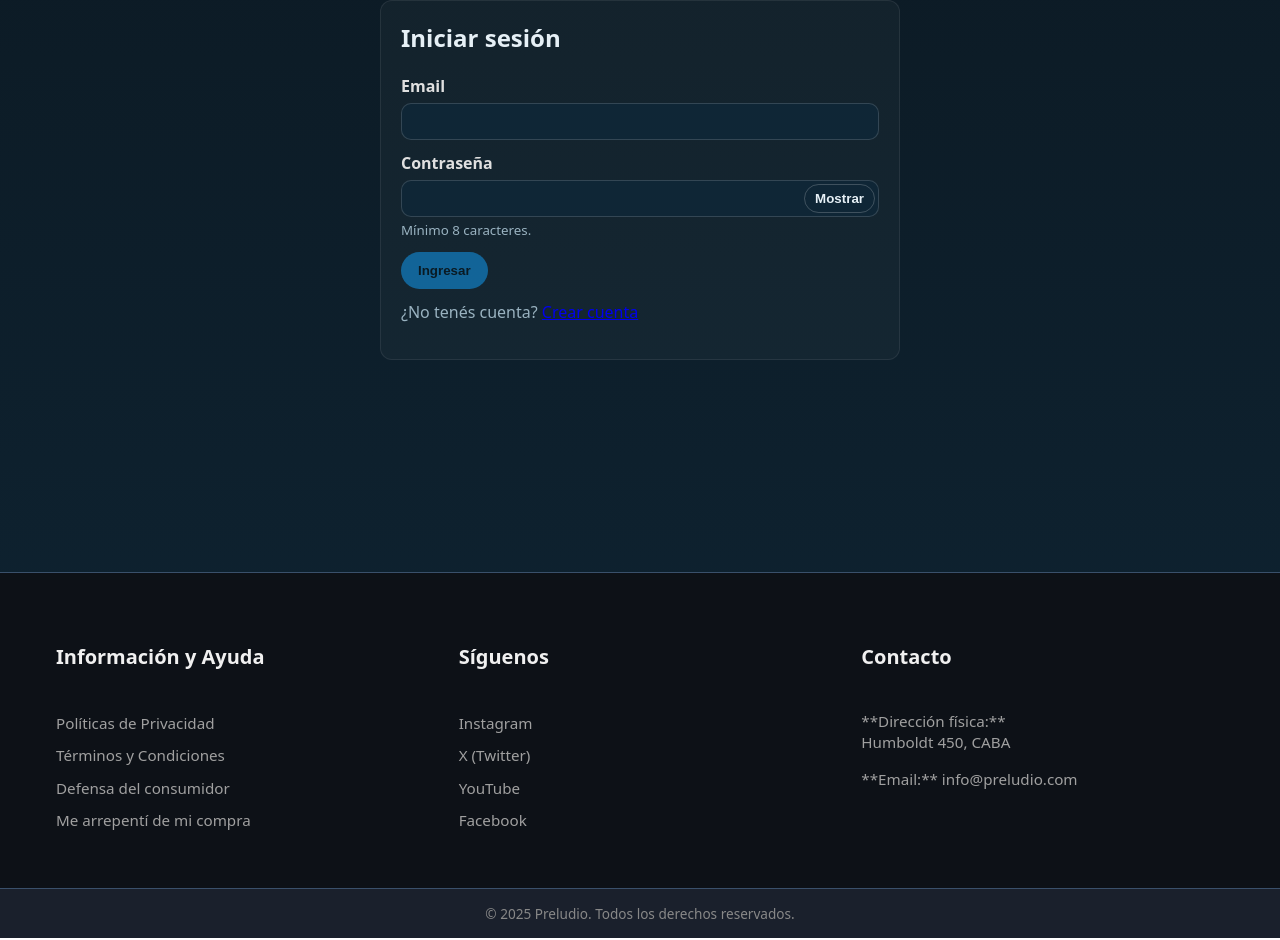
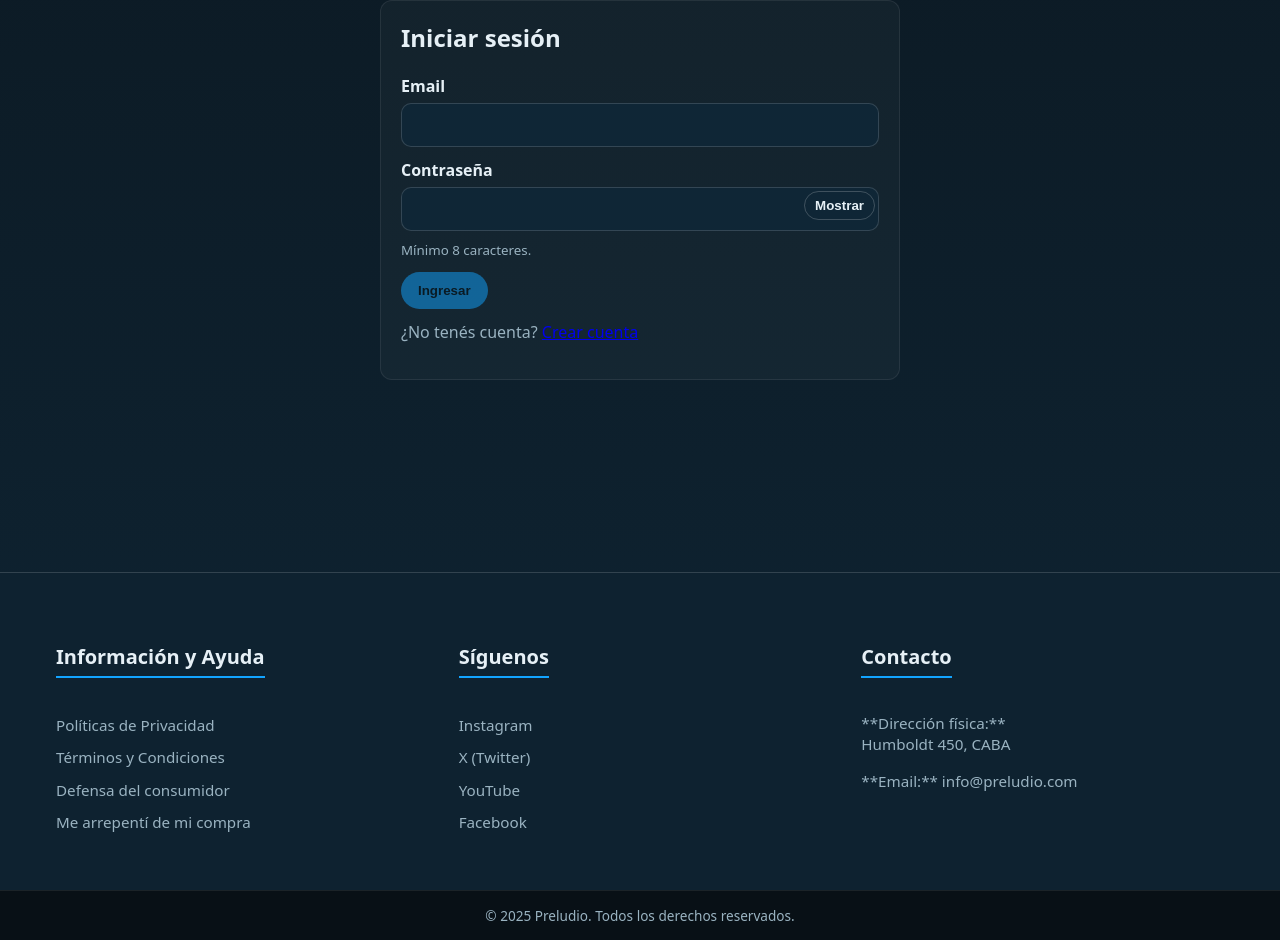
Before and after one commit to ortPreludio/Preludio-fe, a React (Vite) app in the folder preludio/: page /login in a window 1280 px wide. Shown: the part 141-1081 px from the top of the page. Built offline with nearby package versions, Linux system fonts and the light colour scheme; no server answers.

Commit message:
Refactorizacion de estilos para parametrizar y mantenerlo modular

```diff
--- a/preludio/src/components/organisms/AdminList/AdminList.css
+++ b/preludio/src/components/organisms/AdminList/AdminList.css
@@ -175,8 +175,6 @@
 
 /* Responsive Logic */
 @media (max-width: 768px) {
-    .table-container {}
-
     .actions-desktop {
         display: none;
     }
--- a/preludio/src/styles/footer.css
+++ b/preludio/src/styles/footer.css
@@ -1,9 +1,9 @@
 .site-footer {
     /* Fondo ligeramente más oscuro que el cuerpo para crear separación */
-    background-color: var(--color-footer-bg, #0d1117);
-    color: var(--color-text-muted, #ccc);
+    background-color: var(--bg-2);
+    color: var(--muted);
     padding-top: 50px;
-    border-top: 1px solid var(--color-border, #3a506b);
+    border-top: 1px solid var(--border-color);
     /* Separador visual */
 }
 
@@ -28,11 +28,11 @@
 }
 
 .footer-section h3 {
-    color: var(--color-light, #f0f0f0);
+    color: var(--text);
     /* Títulos en color claro */
     font-size: 1.25rem;
     margin-bottom: 20px;
-    border-bottom: 2px solid var(--color-primary);
+    border-bottom: 2px solid var(--primary);
     /* Línea de acento */
     display: inline-block;
     padding-bottom: 5px;
@@ -49,28 +49,28 @@
 
 .footer-section a,
 .footer-section p {
-    color: var(--color-text-light, #a0a0a0);
+    color: var(--muted);
     text-decoration: none;
     font-size: 0.95rem;
     transition: color 0.2s ease;
 }
 
 .footer-section a:hover {
-    color: var(--color-primary);
+    color: var(--primary);
     /* Resalta en el color principal al pasar el mouse */
     text-decoration: underline;
 }
 
 .footer-bottom {
-    background-color: var(--color-dark-bg, #1a202c);
+    background-color: #081016;
     /* Fondo más oscuro aún */
     padding: 15px 0;
     text-align: center;
-    border-top: 1px solid var(--color-border, #3a506b);
+    border-top: 1px solid var(--border-light);
 }
 
 .footer-bottom p {
     margin: 0;
     font-size: 0.85rem;
-    color: var(--color-text-muted, #888);
+    color: var(--muted);
 }
--- a/preludio/src/styles/index.css
+++ b/preludio/src/styles/index.css
@@ -8,6 +8,10 @@
   --card: #0f2636;
   --card-2: #143247;
   --radius: 16px;
+
+  /* Semantic aliases / Common borders */
+  --border-color: rgba(255, 255, 255, 0.15);
+  --border-light: rgba(255, 255, 255, 0.08);
 }
 
 * {
@@ -54,7 +58,7 @@ body {
 select {
   background: var(--card);
   color: var(--text);
-  border: 1px solid rgba(255, 255, 255, 0.15);
+  border: 1px solid var(--border-color);
   padding: 8px 10px;
   border-radius: 8px;
 }
@@ -83,8 +87,8 @@ select {
 .auth-form {
   max-width: 520px;
   margin: 36px auto;
-  background: #ffffff08;
-  border: 1px solid #ffffff14;
+  background: rgba(255, 255, 255, 0.03);
+  border: 1px solid var(--border-light);
   padding: 20px;
   border-radius: 12px;
 }
@@ -96,22 +100,35 @@ select {
   margin-bottom: 12px;
 }
 
-.form-field>span {
+.form-field>span,
+.form-field>label {
   font-weight: 600;
+  color: var(--text);
+  display: block;
 }
 
 .auth-form input[type="text"],
 .auth-form input[type="email"],
 .auth-form input[type="password"],
 .auth-form input[type="tel"],
-.auth-form input[type="date"] {
+.auth-form input[type="date"],
+.form-field input,
+.form-field textarea,
+.form-field select {
   width: 100%;
-  background: #0f2636;
-  color: #e6f0f6;
-  border: 1px solid #ffffff26;
+  background: var(--card);
+  color: var(--text);
+  border: 1px solid var(--border-color);
   padding: 10px 12px;
   border-radius: 10px;
   outline: none;
+  font-family: inherit;
+  font-size: 1rem;
+}
+
+.form-field textarea {
+  min-height: 120px;
+  resize: vertical;
 }
 
 .grid2 {
--- a/preludio/src/styles/page.css
+++ b/preludio/src/styles/page.css
@@ -10,7 +10,7 @@
   /* Mantenemos el padding y altura mínima */
   padding: 60px 0;
   min-height: 60vh;
-  background-color: var(--color-dark-bg);
+  background-color: var(--bg);
   /* Asegura el fondo oscuro */
 }
 
@@ -22,7 +22,7 @@
   font-size: 3rem;
   font-weight: 700;
   text-align: center;
-  color: var(--color-light, #f0f0f0);
+  color: var(--text);
   margin-bottom: 10px;
   /* Eliminamos bordes duros para un look más limpio */
   border-bottom: none;
@@ -31,24 +31,24 @@
 .page-content .subtitle-page {
   font-size: 1.25rem;
   text-align: center;
-  color: var(--color-text-muted, #ccc);
+  color: var(--muted);
   margin-bottom: 50px;
 }
 
 .page-content h2 {
   font-size: 1.75rem;
   font-weight: 600;
-  color: var(--color-light, #f0f0f0);
+  color: var(--text);
   margin-top: 30px;
   margin-bottom: 20px;
   /* Línea sutil debajo de los subtítulos */
-  border-bottom: 2px solid var(--color-border, #3a506b);
+  border-bottom: 2px solid var(--border-color);
   padding-bottom: 8px;
 }
 
 .page-content p {
   line-height: 1.6;
-  color: var(--color-text-light, #a0a0a0);
+  color: var(--muted);
   margin-bottom: 15px;
 }
 
@@ -58,7 +58,7 @@
 
 /* Estilo base para cualquier tarjeta o contenedor de información */
 .info-card {
-  background-color: var(--color-background-card, #2c3e50);
+  background-color: var(--card);
   border-radius: 10px;
   padding: 30px;
   margin-bottom: 30px;
@@ -68,47 +68,14 @@
 /* ============================================== */
 /* Form styles used by UserForm and EventForm        */
 /* ============================================== */
-.form-field {
-  display: block;
-  margin-bottom: 12px;
-}
-
-.form-field>span {
-  display: block;
-  margin-bottom: 6px;
-  color: var(--color-text-strong, #e0e0e0);
-  font-weight: 600;
-}
-
-.form-field input,
-.form-field textarea,
-.form-field select {
-  width: 100%;
-  padding: 10px 12px;
-  border-radius: 6px;
-  border: 1px solid var(--color-border, #3a506b);
-  background: var(--bg-2);
-  color: var(--text);
-  box-sizing: border-box;
-}
-
-.form-field textarea {
-  min-height: 120px;
-  resize: vertical;
-}
-
-.grid2 {
-  display: grid;
-  grid-template-columns: 1fr 1fr;
-  gap: 12px;
-}
+/* .form-field, .grid2, and inputs are now in index.css */
 
 .event-form {
   max-width: 900px;
 }
 
 .form-fieldset {
-  border: 1px solid var(--color-border, #3a506b);
+  border: 1px solid var(--border-color);
   padding: 0.6rem;
   border-radius: 8px;
   margin-bottom: 12px;
```
